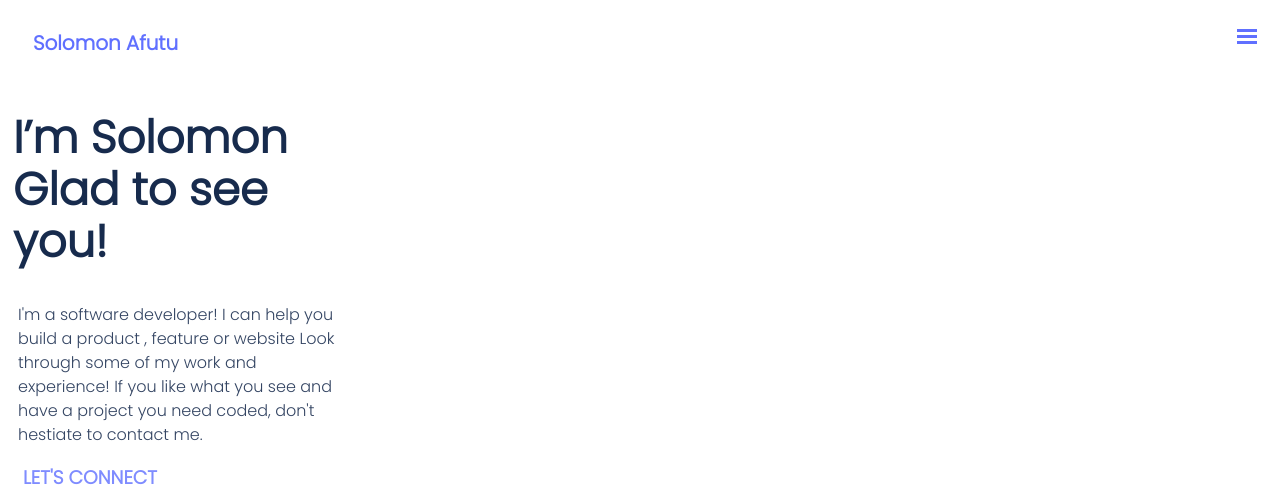
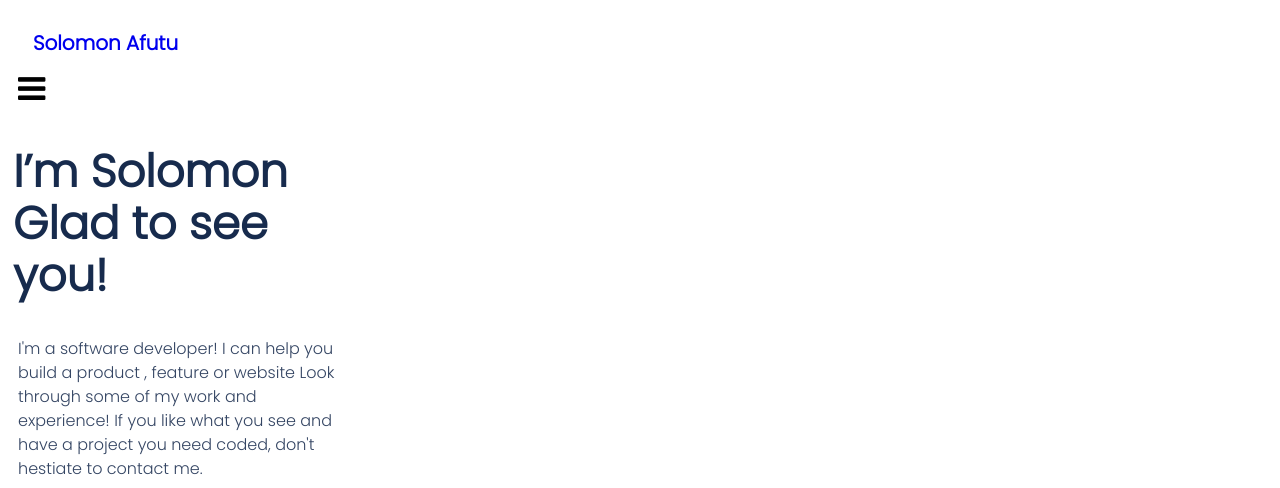
Before and after one commit to SolomonTheCoder/Microverse-Portfolio-project, a plain HTML site: page index.html in a window 1280 px wide. Shown: the top 488 px of the page. Drawn offline with Linux system fonts and the light colour scheme.

Commit message:
Changes mades

```diff
--- a/index.html
+++ b/index.html
@@ -14,13 +14,9 @@
   <body>
     <header>
       <div class="Logo">
-        <h4><a href="#"></a>Solomon Afutu</h4>
+        <h4><a href="index.html">Solomon Afutu</a></h4>
         <nav>
-          <ul class="Menu-bar">
-            <li class="menu-line"></li>
-            <li class="menu-line"></li>
-            <li class="menu-line"></li>
-          </ul>
+          <i class="fa fa-bars fa-2x" aria-hidden="true"></i>
         </nav>
       </div>
     </header>
```
